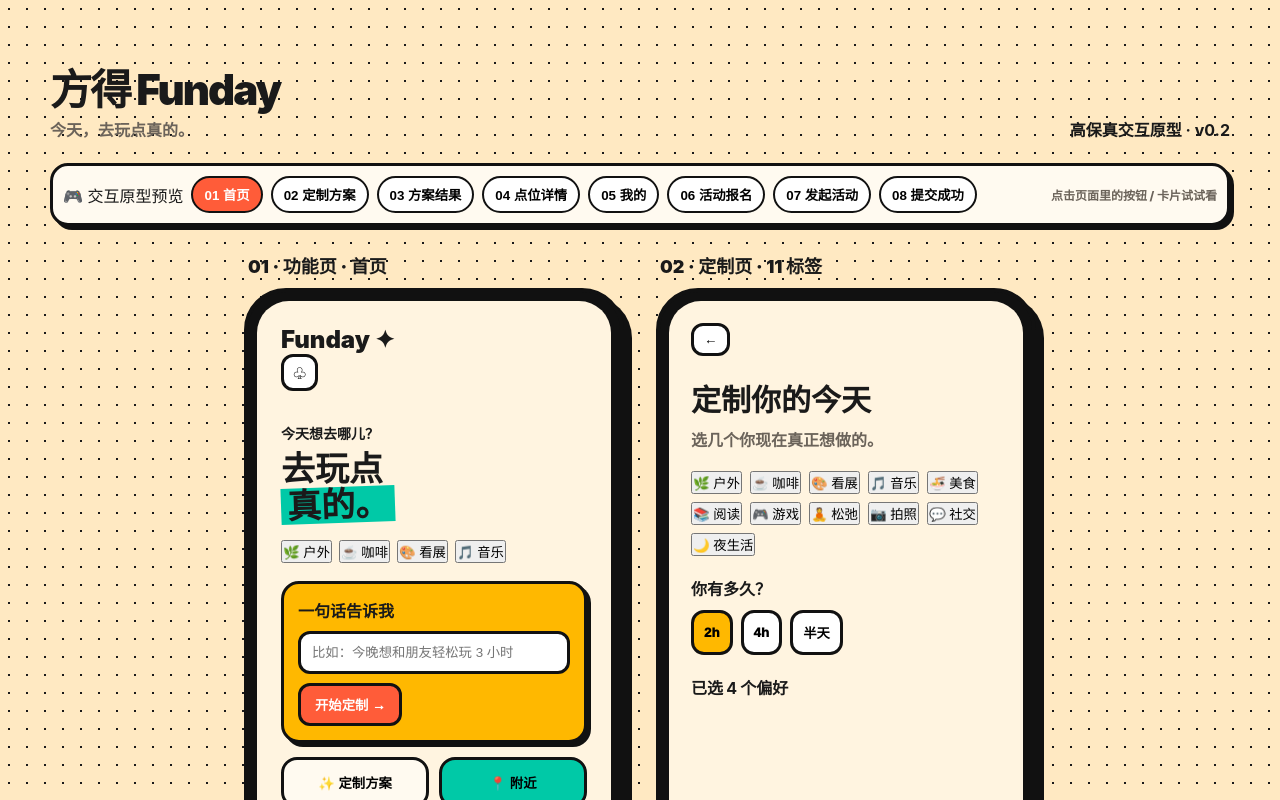
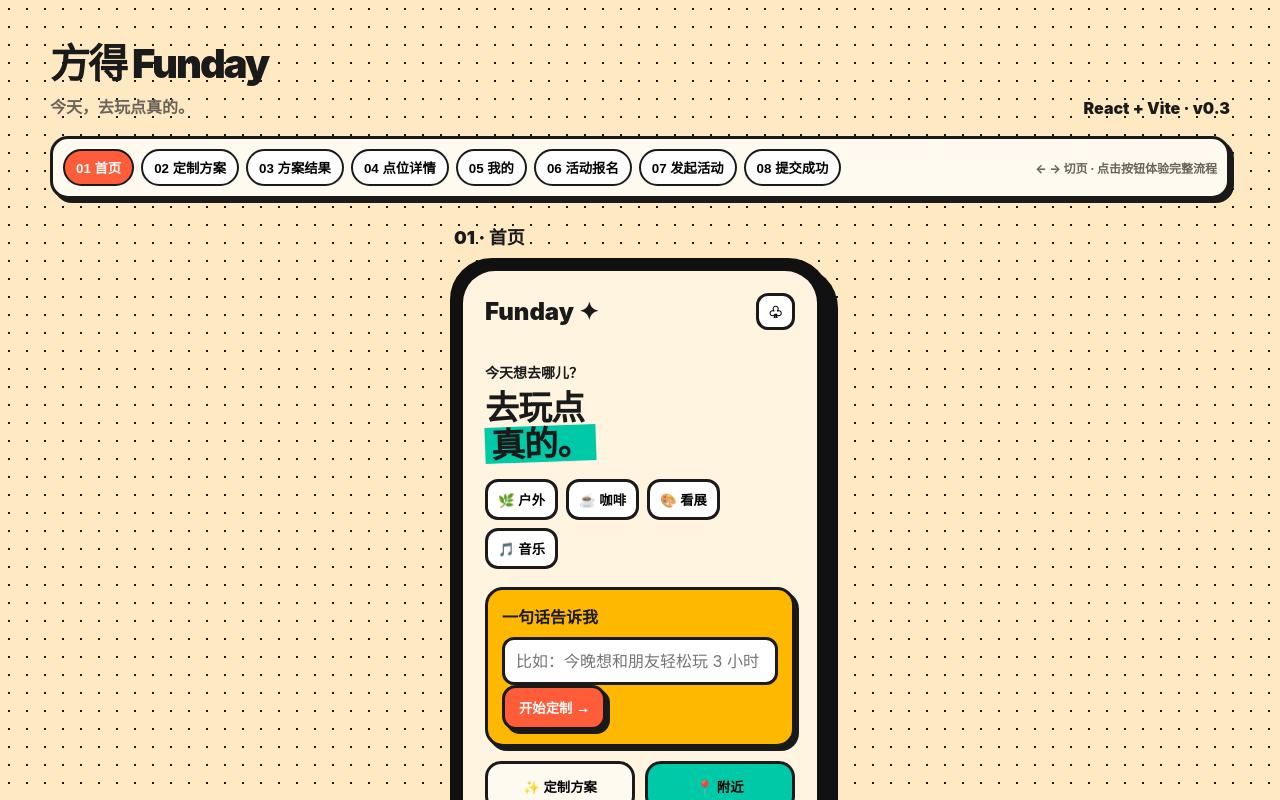
Before and after one commit to huilintang349-ctrl/funday, a React (Vite) app: page / in a window 1280 px wide. Before the commit this address led to /#1. Shown: the top 800 px of the page. Built offline with nearby package versions, Linux system fonts and the light colour scheme.

Commit message:
feat: componentize Funday screens in React

```diff
--- a/src/App.jsx
+++ b/src/App.jsx
@@ -1,32 +1,41 @@
-import { useEffect, useRef } from 'react';
-import legacyHtml from './legacy.html?raw';
-import legacyScript from './legacy-script.js?raw';
+import { useEffect, useState } from 'react';
+import './styles.css';
+import { activities, planStops, preferenceOptions, screens } from './data';
+
+const Button = ({ children, onClick, className = '', type = 'button' }) => <button type={type} className={`btn ${className}`} onClick={onClick}>{children}</button>;
+const Icon = ({ children, onClick }) => <button className="icon" onClick={onClick}>{children}</button>;
+const Phone = ({ index, children }) => <div className="phone-wrap"><div className="phone-label">{String(index).padStart(2, '0')} · {screens[index - 1].name}</div><div className="phone"><div className="screen">{children}</div></div></div>;
+
+function Home({ go }) {
+  const [text, setText] = useState('');
+  return <Phone index={1}><div className="content"><div className="topbar"><div className="logo">Funday ✦</div><Icon>♧</Icon></div><div className="hero"><div className="eyebrow">今天想去哪儿？</div><h2>去玩点<br/><span className="highlight">真的。</span></h2><div className="chips">{['🌿 户外','☕ 咖啡','🎨 看展','🎵 音乐'].map(x => <button className="chip" key={x} onClick={() => setText(x.slice(2))}>{x}</button>)}</div><div className="prompt"><b>一句话告诉我</b><input value={text} onChange={e => setText(e.target.value)} placeholder="比如：今晚想和朋友轻松玩 3 小时"/><Button className="primary" onClick={() => go(2)}>开始定制 →</Button></div><div className="entry-grid"><button className="entry" onClick={() => go(2)}>✨ 定制方案</button><button className="entry mint" onClick={() => go(4)}>📍 附近</button><button className="entry pink" onClick={() => go(7)}>＋ 发起活动</button></div><div className="hot-row"><div className="hot">☕ 咖啡节</div><div className="hot purple">🎭 喜剧夜</div></div><div className="topic">本周话题 · 一个人也要好好玩 →</div></div></div></Phone>;
+}
+
+function Customize({ go }) {
+  const [selected, setSelected] = useState(['户外','咖啡','看展','音乐']);
+  const [duration, setDuration] = useState('2h');
+  const toggle = name => setSelected(s => s.includes(name) ? s.filter(x => x !== name) : [...s, name]);
+  return <Phone index={2}><div className="content"><Icon onClick={() => go(1)}>←</Icon><h2 className="page-title">定制你的今天</h2><p className="muted">选几个你现在真正想做的。</p><div className="tags" style={{marginTop:20}}>{preferenceOptions.map(([emoji,name]) => <button key={name} className={`tag ${selected.includes(name) ? 'active' : ''}`} onClick={() => toggle(name)}>{emoji} {name}</button>)}</div><div style={{marginTop:20}}><b>你有多久？</b><div className="chips" style={{marginTop:10}}>{['2h','4h','半天'].map(x => <button key={x} className={`duration ${duration === x ? 'active' : ''}`} onClick={() => setDuration(x)}>{x}</button>)}</div></div><div style={{marginTop:20,fontWeight:900}}>已选 <b>{selected.length}</b> 个偏好</div><div className="bottom-action"><Button className="primary" onClick={() => go(3)}>生成方案 →</Button></div></div></Phone>;
+}
+
+function Plan({ go }) { return <Phone index={3}><div className="content"><div className="row-between"><Icon onClick={() => go(2)}>←</Icon><Icon>↗</Icon></div><h2 className="page-title">你的今日计划</h2><p className="muted">轻松一点，刚刚好。</p><div className="timeline">{planStops.map(s => <button key={s.time} className={`stop ${s.tone}`} onClick={() => go(4)}><b>{s.time} · {s.title}</b><span>{s.desc}</span></button>)}</div></div></Phone> }
+
+function Detail({ go }) { const [liked,setLiked] = useState(false); return <Phone index={4}><div className="content" style={{padding:0}}><div className="topbar" style={{padding:18}}><Icon onClick={() => go(3)}>←</Icon><div style={{display:'flex',gap:8}}><Icon onClick={() => setLiked(!liked)}>{liked?'♥':'♡'}</Icon><Icon>↗</Icon></div></div><div className="detail-art">☕</div><div className="detail-body"><div style={{fontWeight:900}}>咖啡 · 独立空间</div><h2 className="page-title" style={{marginBottom:7}}>树下咖啡室</h2><p style={{fontWeight:800,lineHeight:1.5}}>适合一个人慢慢坐，也适合两三个人聊天。今天 10:00–20:00。</p><div className="distance">📍 距离你 1.2km</div><div style={{marginTop:15}}><Button className="primary" onClick={() => go(3)}>去这里 / 加入计划 →</Button></div></div></div></Phone> }
+
+function Me({ go }) { return <Phone index={5}><div className="content"><div className="row-between"><Icon onClick={() => go(1)}>←</Icon><Icon>⚙</Icon></div><div className="profile"><div className="avatar">✦</div><div><h2>我的 Funday</h2><div className="muted">今天也去发生一点。</div></div><button className="icon" style={{marginLeft:'auto'}}>编辑</button></div><div className="stats"><div className="stat pink">♡ 收藏<br/><small>12 个点位</small></div><div className="stat mint">✦ 我的方案<br/><small>8 份记录</small></div></div><div className="menu">{['我的活动','发起记录','我的收藏'].map(x => <div className="menu-item" key={x} onClick={() => go(6)}><span>{x}</span><span>→</span></div>)}</div></div></Phone> }
+
+function Activities({ go }) { const [filter,setFilter]=useState('全部'); const [picked,setPicked]=useState(null); const list=filter==='全部'?activities:activities.filter(a=>a.type===filter); return <Phone index={6}><div className="content"><div className="row-between"><Icon onClick={() => go(1)}>←</Icon><b>活动报名</b><span/></div><h2 className="page-title">和有趣的人，<br/>一起去发生。</h2><div className="activity-filter">{['全部','户外','咖啡','看展'].map(x=><button key={x} className={`duration ${filter===x?'active':''}`} onClick={()=>setFilter(x)}>{x}</button>)}</div>{list.map(a=><div key={a.id} className={`activity-card ${a.tone}`} onClick={()=>setPicked(a)}><h3>{a.title}</h3><div>{a.time} · {a.people}</div></div>)}</div>{picked&&<div className="modal-backdrop" onClick={()=>setPicked(null)}><div className="modal" onClick={e=>e.stopPropagation()}><h3>{picked.title}</h3><p>{picked.time}，{picked.people}。加入后你会看到活动集合地点和参与者信息。</p><div className="modal-actions"><Button onClick={()=>setPicked(null)}>取消</Button><Button className="primary" onClick={()=>{setPicked(null);go(8)}}>报名参加</Button></div></div></div>}</Phone> }
+
+function Host({ go }) { const [pledge,setPledge]=useState(false); return <Phone index={7}><div className="content"><Icon onClick={() => go(1)}>←</Icon><h2 className="page-title">发起一个 Funday</h2><p className="muted">把你想玩的事，变成一次真实见面。</p><input placeholder="活动名称，例如：周六公园野餐"/><input placeholder="时间，例如：周六 14:00"/><textarea rows="4" placeholder="简单说说你想怎么玩"/><label style={{display:'flex',gap:8,marginTop:16,fontWeight:800}}><input style={{width:'auto',margin:0}} type="checkbox" checked={pledge} onChange={e=>setPledge(e.target.checked)}/>我会按约定组织活动</label><div className="bottom-action"><Button className="primary" onClick={()=>pledge&&go(8)}>提交活动 →</Button></div></div></Phone> }
+
+function Success({ go }) { return <Phone index={8}><div className="success"><div><div className="success-mark">✓</div><h2>提交成功！</h2><p className="muted">你的 Funday 已经准备好出发。<br/>接下来，去发生一点真的。</p><Button className="primary" onClick={()=>go(1)}>回到首页</Button></div></div></Phone> }
+
+const pages = [Home, Customize, Plan, Detail, Me, Activities, Host, Success];
 
 export default function App() {
-  const mounted = useRef(false);
-
-  useEffect(() => {
-    if (mounted.current) return;
-    mounted.current = true;
-
-    const doc = new DOMParser().parseFromString(legacyHtml, 'text/html');
-    document.title = '方得 Funday · 交互原型';
-
-    const style = document.createElement('style');
-    style.dataset.fundayLegacy = 'true';
-    style.textContent = doc.head.querySelector('style')?.textContent || '';
-    document.head.appendChild(style);
-
-    const root = document.getElementById('funday-root');
-    root.innerHTML = doc.body.innerHTML;
-    new Function(legacyScript)();
-
-    return () => {
-      style.remove();
-      root.innerHTML = '';
-      mounted.current = false;
-    };
-  }, []);
-
-  return <main id="funday-root" aria-label="Funday prototype" />;
+  const [page, setPage] = useState(() => Number(location.hash.replace('#','')) || 1);
+  const go = next => { setPage(next); location.hash = String(next); window.scrollTo({top:0,behavior:'smooth'}); };
+  useEffect(() => { const onHash=()=>setPage(Number(location.hash.replace('#',''))||1); window.addEventListener('hashchange',onHash); const onKey=e=>{if(e.key==='ArrowRight')go(Math.min(8,page+1)); if(e.key==='ArrowLeft')go(Math.max(1,page-1));}; window.addEventListener('keydown',onKey); document.title='方得 Funday · React'; return()=>{window.removeEventListener('hashchange',onHash);window.removeEventListener('keydown',onKey)} }, [page]);
+  const Page = pages[page-1] || Home;
+  return <main className="app"><header className="head"><div><h1>方得 Funday</h1><p>今天，去玩点真的。</p></div><div className="version">React + Vite · v0.3</div></header><nav className="toolbar" aria-label="页面导航">{screens.map(s=><button key={s.id} className={page===s.id?'active':''} onClick={()=>go(s.id)}>{String(s.id).padStart(2,'0')} {s.name}</button>)}<span className="hint">← → 切页 · 点击按钮体验完整流程</span></nav><Page go={go}/></main>;
 }
```
